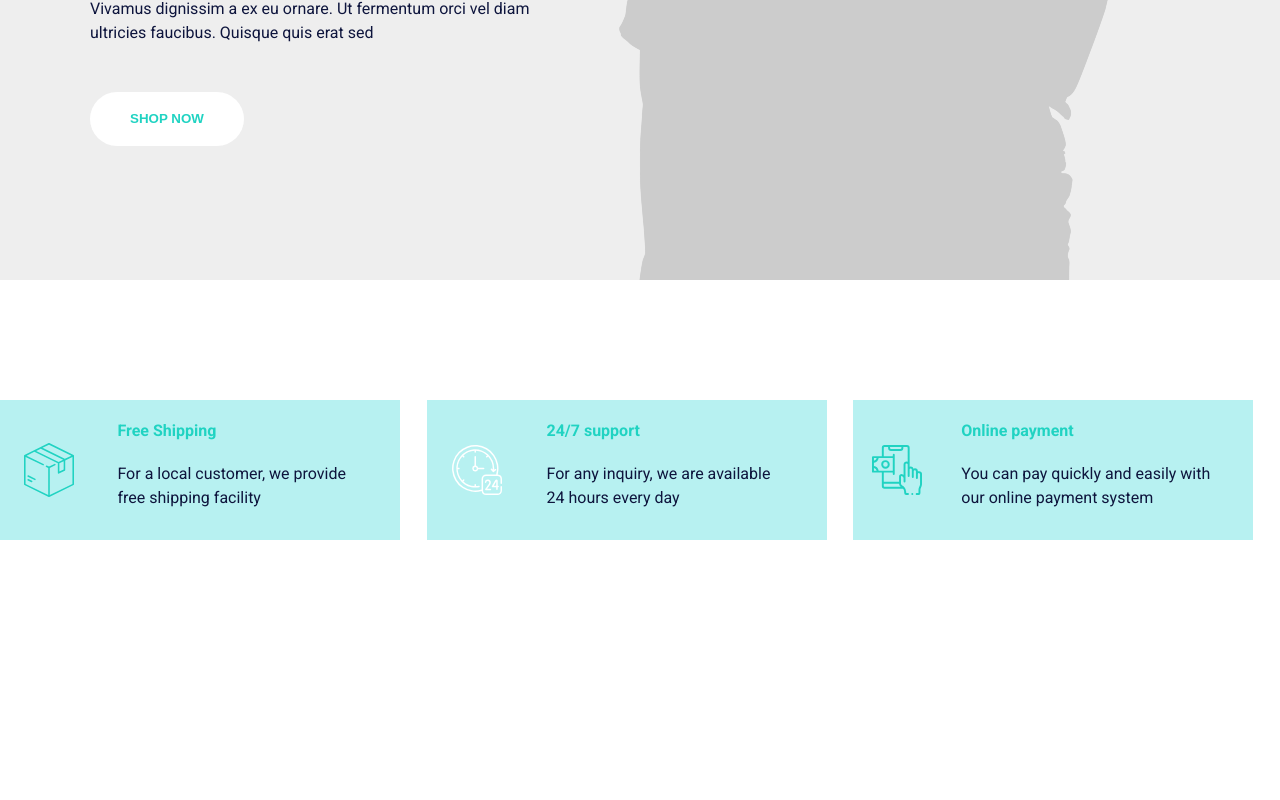
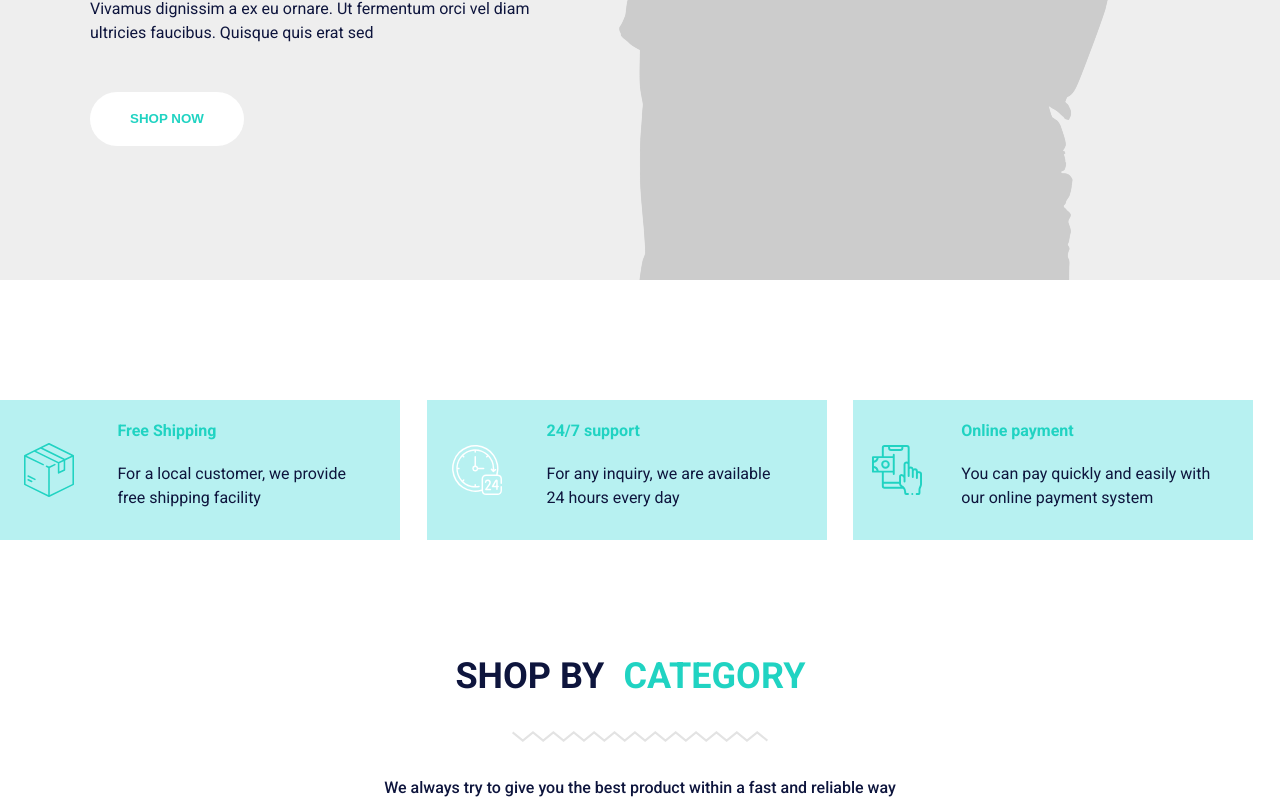
Before and after one commit to ScrumWin21/ScrumFrontEnd, a React (Create React App) app: page / in a window 1280 px wide. Shown: the part 421-1221 px from the top of the page. Before the commit the page ends 961 px from the top, so only its background shows below. Built offline with nearby package versions, Linux system fonts and the light colour scheme.

Commit message:
working with showcase three

```diff
--- a/scss/_homeShowcaseThree.scss
+++ b/scss/_homeShowcaseThree.scss
@@ -0,0 +1,33 @@
+#home-showcase-three {
+    text-align: center;
+    margin-top: 115px;
+    font-family: $FontMain;
+    margin-left: auto;
+    margin-right: auto;
+    span {
+        font-size: 2.25rem;
+        font-weight: 700;
+    }
+    #shop-by {
+        color: $ThemeColorDarkBlue;
+    }
+
+    #category {
+        color: $ThemeColorTeal;
+    }
+
+    p {
+        color: $ThemeColorDarkBlue;
+        font-weight: 500;
+    }
+
+    #sqiggleLine-home {
+        margin-top: 30px;
+        margin-bottom: 30px;
+    }
+
+}
+
+#homeShowcaseThree-grid {
+
+}
--- a/src/App.js
+++ b/src/App.js
@@ -3,6 +3,7 @@ import { HomeShowcaseTwo } from "./components/index/homeShowcaseTwo";
 import { HomeShowcaseOne } from "./components/index/homeShowcaseOne";
 import NavbarOne from "./components/shared/NavbarOne";
 import { NavbarThree } from "./components/shared/NavbarThree";
+import { HomeShowcaseThree } from "./components/index/homeShowcaseThree";
 
 function App() {
   return (
@@ -11,6 +12,7 @@ function App() {
       <NavbarThree />
       <HomeShowcaseOne />
       <HomeShowcaseTwo />
+      <HomeShowcaseThree />
     </>
   );
 }
--- a/src/components/index/homeShowcaseThree.js
+++ b/src/components/index/homeShowcaseThree.js
@@ -1,8 +1,23 @@
 import React from "react";
+import sqiggleLine from "../../images/homeImages/sqiggleLine.svg";
 
 export const HomeShowcaseThree = () => {
-    return (
-        <>
-        </>
-    );
-}
+  return (
+    <>
+      <div id="home-showcase-three">
+        <div>
+          <span id="shop-by">SHOP BY</span>
+          <span id="category">CATEGORY</span>
+          <div id="sqiggleLine-home">
+            <img src={sqiggleLine}></img>
+          </div>
+          <p>
+            We always try to give you the best product within a fast and
+            reliable way
+          </p>
+        </div>
+        <div id="homeShowcaseThree-grid"></div>
+      </div>
+    </>
+  );
+};
```
Also changed, not shown: src/images/homeImages/sqiggleLine.svg (added).
